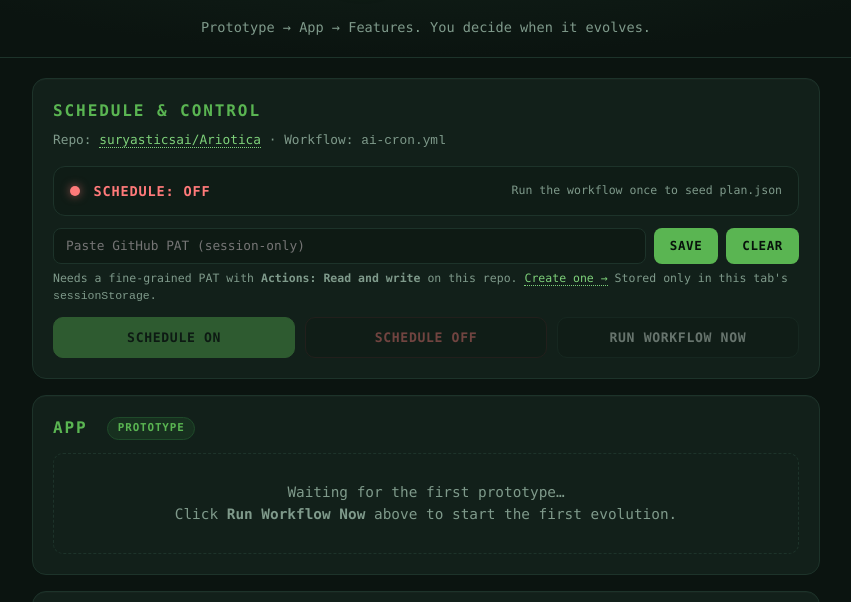
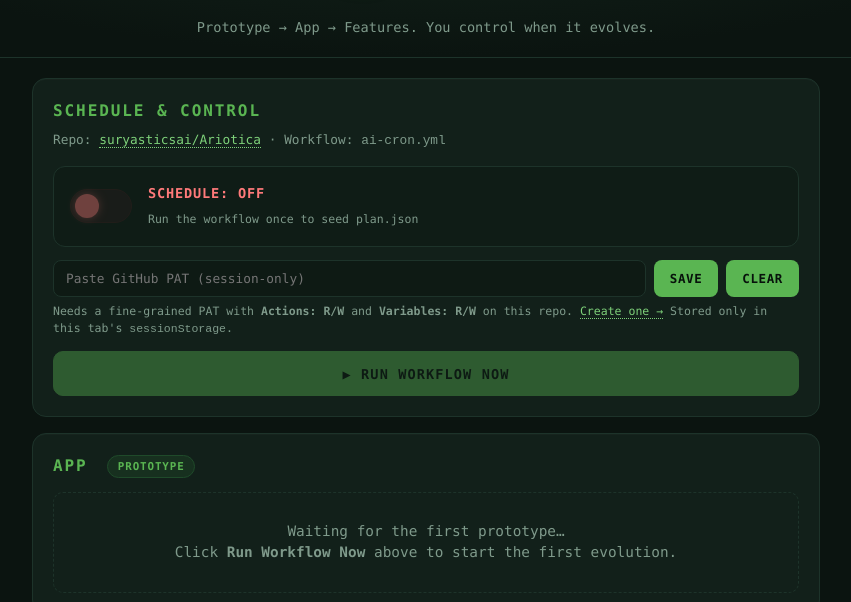
Before and after one commit to suryasticsai/Ariotica, a plain HTML site: page index.html in a window 1280 px wide. Shown: the part 119-721 px from the top of the page, without its empty margins (214-1065 px from the left). Drawn offline with Linux system fonts and the light colour scheme; no server answers.

Commit message:
Update index.html

```diff
--- a/index.html
+++ b/index.html
@@ -42,104 +42,106 @@
     flex-wrap: wrap;
   }
   .brand-logo {
-    width: 84px;
-    height: 84px;
-    object-fit: contain;
+    width: 84px; height: 84px; object-fit: contain;
     filter: drop-shadow(0 0 14px rgba(90,181,82,0.35));
-    background: transparent;
-    border-radius: 12px;
+    background: transparent; border-radius: 12px;
   }
   .brand-name {
-    font-size: 1.4rem;
-    letter-spacing: 0.2em;
-    text-transform: uppercase;
-    color: var(--fg);
-    margin: 0;
-    text-align: left;
+    font-size: 1.4rem; letter-spacing: 0.2em; text-transform: uppercase;
+    color: var(--fg); margin: 0; text-align: left;
   }
   .brand-name .light {
-    display: block;
-    font-size: 0.7rem;
-    letter-spacing: 0.34em;
-    color: var(--accent);
-    margin-top: 0.2rem;
+    display: block; font-size: 0.7rem; letter-spacing: 0.34em;
+    color: var(--accent); margin-top: 0.2rem;
     font-family: ui-monospace, Menlo, monospace;
   }
   .sub {
-    color: var(--muted);
-    margin: 0.85rem 0 0;
-    font-size: 0.85rem;
+    color: var(--muted); margin: 0.85rem 0 0; font-size: 0.85rem;
     font-family: ui-monospace, Menlo, monospace;
   }
 
-  main {
-    max-width: 820px;
-    margin: 0 auto;
-    padding: 1.25rem 1rem 3rem;
-    display: grid;
-    gap: 1rem;
-  }
+  main { max-width: 820px; margin: 0 auto; padding: 1.25rem 1rem 3rem; display: grid; gap: 1rem; }
 
   .card {
-    background: var(--card);
-    border-radius: 14px;
-    padding: 1.25rem;
+    background: var(--card); border-radius: 14px; padding: 1.25rem;
     border: 1px solid var(--line);
     box-shadow: 0 1px 0 rgba(255,255,255,0.02) inset;
   }
   .card h2 {
-    margin-top: 0;
-    font-size: 1rem;
-    letter-spacing: 0.12em;
-    text-transform: uppercase;
-    color: var(--accent);
-    font-family: ui-monospace, Menlo, monospace;
-    font-weight: 600;
+    margin-top: 0; font-size: 1rem; letter-spacing: 0.12em;
+    text-transform: uppercase; color: var(--accent);
+    font-family: ui-monospace, Menlo, monospace; font-weight: 600;
   }
   .meta {
-    color: var(--muted);
-    font-size: 0.8rem;
-    margin: -0.4rem 0 1rem;
+    color: var(--muted); font-size: 0.8rem; margin: -0.4rem 0 1rem;
     font-family: ui-monospace, Menlo, monospace;
   }
   .meta a { color: var(--accent2); text-decoration: none; border-bottom: 1px dotted var(--accent2); }
 
-  /* ---------- Schedule status row ---------- */
+  /* ---------- Schedule toggle row ---------- */
   .sched-row {
-    display: flex;
-    align-items: center;
-    gap: 0.85rem;
-    padding: 0.85rem 1rem;
-    border-radius: 12px;
+    display: flex; align-items: center; gap: 1rem;
+    padding: 1rem; border-radius: 12px;
     border: 1px solid var(--line);
     background: #0f1c16;
     font-family: ui-monospace, Menlo, monospace;
-    font-size: 0.85rem;
     flex-wrap: wrap;
   }
-  .dot {
-    width: 10px; height: 10px; border-radius: 50%;
+
+  /* The toggle switch */
+  .switch {
+    position: relative;
+    display: inline-block;
+    width: 62px;
+    height: 34px;
+    flex-shrink: 0;
+  }
+  .switch input { opacity: 0; width: 0; height: 0; }
+  .slider {
+    position: absolute;
+    cursor: pointer;
+    inset: 0;
+    background: #2a1e1e;
+    border: 1px solid #3a1f1f;
+    border-radius: 34px;
+    transition: 0.25s;
+  }
+  .slider:before {
+    content: "";
+    position: absolute;
+    height: 24px;
+    width: 24px;
+    left: 4px;
+    top: 4px;
     background: var(--danger);
-    box-shadow: 0 0 10px rgba(255,122,122,0.6);
-    flex-shrink: 0;
-    transition: all 0.2s;
+    border-radius: 50%;
+    transition: 0.25s;
+    box-shadow: 0 0 8px rgba(255,122,122,0.6);
   }
-  .sched-row.on .dot {
+  .switch input:checked + .slider {
+    background: #10261a;
+    border-color: #23553a;
+  }
+  .switch input:checked + .slider:before {
+    transform: translateX(28px);
     background: var(--ok);
-    box-shadow: 0 0 10px rgba(158,240,192,0.6);
+    box-shadow: 0 0 10px rgba(158,240,192,0.7);
   }
+  .switch input:disabled + .slider { opacity: 0.4; cursor: not-allowed; }
+
+  .sched-text { flex: 1; min-width: 180px; }
   .sched-label {
-    font-weight: 700;
-    letter-spacing: 0.06em;
-    text-transform: uppercase;
-    color: var(--danger);
+    font-weight: 700; letter-spacing: 0.06em;
+    text-transform: uppercase; font-size: 0.85rem;
+    display: block; margin-bottom: 0.15rem;
   }
-  .sched-row.on .sched-label { color: var(--ok); }
-  .sched-hint { color: var(--muted); font-size: 0.72rem; margin-left: auto; }
+  .sched-label.on  { color: var(--ok); }
+  .sched-label.off { color: var(--danger); }
+  .sched-hint { color: var(--muted); font-size: 0.72rem; }
 
   /* ---------- Token input ---------- */
   .token-row {
-    display: flex; gap: 0.5rem; margin-top: 0.75rem; flex-wrap: wrap;
+    display: flex; gap: 0.5rem; margin-top: 0.85rem; flex-wrap: wrap;
   }
   .token-row input {
     flex: 1; min-width: 240px;
@@ -153,68 +155,41 @@
   }
   .token-row input:focus { outline: 2px solid var(--accent); }
   .token-row button {
-    padding: 0.6rem 1rem;
-    border: 0;
-    border-radius: 8px;
-    background: var(--accent);
-    color: #07120b;
-    font-weight: 700;
-    cursor: pointer;
+    padding: 0.6rem 1rem; border: 0; border-radius: 8px;
+    background: var(--accent); color: #07120b;
+    font-weight: 700; cursor: pointer;
     font-family: ui-monospace, Menlo, monospace;
     font-size: 0.78rem;
-    text-transform: uppercase;
-    letter-spacing: 0.05em;
+    text-transform: uppercase; letter-spacing: 0.05em;
   }
   .token-row button:hover { background: var(--accent2); }
   .token-help {
-    color: var(--muted);
-    font-size: 0.72rem;
-    margin-top: 0.4rem;
+    color: var(--muted); font-size: 0.72rem; margin-top: 0.4rem;
     font-family: ui-monospace, Menlo, monospace;
   }
   .token-help a { color: var(--accent2); text-decoration: none; border-bottom: 1px dotted var(--accent2); }
 
-  /* ---------- Action buttons ---------- */
-  .actions {
-    display: flex; gap: 0.6rem; flex-wrap: wrap; margin-top: 0.75rem;
-  }
-  .actions button {
-    flex: 1;
-    min-width: 180px;
-    padding: 0.75rem 1rem;
+  /* ---------- Run button ---------- */
+  .run-row { margin-top: 0.85rem; }
+  .run-row button {
+    width: 100%;
+    padding: 0.85rem 1rem;
     border-radius: 10px;
-    border: 1px solid var(--line);
-    background: #0e1a14;
-    color: var(--fg);
+    border: 1px solid var(--accent);
+    background: var(--accent);
+    color: #07120b;
     font-family: ui-monospace, Menlo, monospace;
-    font-size: 0.82rem;
+    font-size: 0.85rem;
     font-weight: 700;
-    letter-spacing: 0.05em;
+    letter-spacing: 0.08em;
     text-transform: uppercase;
     cursor: pointer;
     transition: all 0.15s;
   }
-  .actions button:hover:not(:disabled) {
-    background: #16261d;
-    border-color: var(--accent);
-  }
-  .actions button:disabled { opacity: 0.4; cursor: not-allowed; }
-  .actions button.primary {
-    background: var(--accent);
-    color: #07120b;
-    border-color: var(--accent);
-  }
-  .actions button.primary:hover:not(:disabled) { background: var(--accent2); }
-  .actions button.danger {
-    color: var(--danger);
-    border-color: #3a1f1f;
-  }
-  .actions button.danger:hover:not(:disabled) {
-    background: #1e1010;
-    border-color: var(--danger);
-  }
+  .run-row button:hover:not(:disabled) { background: var(--accent2); }
+  .run-row button:disabled { opacity: 0.4; cursor: not-allowed; }
 
-  /* ---------- Feedback toast ---------- */
+  /* ---------- Toast ---------- */
   .toast {
     margin-top: 0.75rem;
     padding: 0.65rem 0.85rem;
@@ -231,82 +206,49 @@
 
   /* ---------- Stage badge ---------- */
   .stage {
-    display: inline-block;
-    padding: 0.15rem 0.6rem;
-    border-radius: 999px;
-    font-size: 0.68rem;
-    font-weight: 700;
-    letter-spacing: 0.08em;
-    text-transform: uppercase;
-    background: #17301f;
-    color: var(--accent);
-    margin-left: 0.5rem;
-    vertical-align: middle;
-    font-family: ui-monospace, Menlo, monospace;
-    border: 1px solid #1f4a2a;
+    display: inline-block; padding: 0.15rem 0.6rem; border-radius: 999px;
+    font-size: 0.68rem; font-weight: 700; letter-spacing: 0.08em;
+    text-transform: uppercase; background: #17301f; color: var(--accent);
+    margin-left: 0.5rem; vertical-align: middle;
+    font-family: ui-monospace, Menlo, monospace; border: 1px solid #1f4a2a;
   }
   .stage.app      { color: var(--warn);  border-color: #5a4a1a; background: #241d0f; }
   .stage.features { color: var(--ok);    border-color: #23553a; background: #10261a; }
 
   /* ---------- Roadmap ---------- */
   ol.roadmap { margin: 0; padding-left: 1.1rem; }
-  ol.roadmap li {
-    margin: 0.4rem 0;
-    font-size: 0.9rem;
-    font-family: ui-monospace, Menlo, monospace;
-  }
+  ol.roadmap li { margin: 0.4rem 0; font-size: 0.9rem; font-family: ui-monospace, Menlo, monospace; }
   ol.roadmap li.done { color: var(--muted); text-decoration: line-through; }
   ol.roadmap li.next { color: var(--accent2); font-weight: 600; }
   ol.roadmap li.todo { color: var(--muted); }
   ol.roadmap li .tag {
-    font-size: 0.68rem;
-    color: var(--muted);
-    margin-right: 0.5rem;
-    text-transform: uppercase;
-    letter-spacing: 0.06em;
+    font-size: 0.68rem; color: var(--muted); margin-right: 0.5rem;
+    text-transform: uppercase; letter-spacing: 0.06em;
   }
 
   /* ---------- Prompt textarea ---------- */
   textarea#prompt {
-    width: 100%;
-    min-height: 220px;
-    background: #0e1a14;
-    color: var(--fg);
-    border: 1px solid var(--line);
-    border-radius: 10px;
-    padding: 0.85rem;
+    width: 100%; min-height: 220px; background: #0e1a14; color: var(--fg);
+    border: 1px solid var(--line); border-radius: 10px; padding: 0.85rem;
     font-family: ui-monospace, SFMono-Regular, Menlo, monospace;
-    font-size: 0.78rem;
-    resize: vertical;
-    line-height: 1.5;
+    font-size: 0.78rem; resize: vertical; line-height: 1.5;
   }
   textarea#prompt:focus { outline: 2px solid var(--accent); }
 
   .copyBar { display: flex; justify-content: flex-end; margin-top: 0.6rem; gap: 0.5rem; }
   .copyBar button {
-    padding: 0.55rem 1.1rem;
-    border: 0;
-    border-radius: 10px;
-    background: var(--accent);
-    color: #07120b;
-    font-weight: 700;
-    letter-spacing: 0.05em;
-    cursor: pointer;
-    font-family: ui-monospace, Menlo, monospace;
-    text-transform: uppercase;
-    font-size: 0.78rem;
+    padding: 0.55rem 1.1rem; border: 0; border-radius: 10px;
+    background: var(--accent); color: #07120b; font-weight: 700;
+    letter-spacing: 0.05em; cursor: pointer;
+    font-family: ui-monospace, Menlo, monospace; text-transform: uppercase; font-size: 0.78rem;
   }
   .copyBar button:hover { background: var(--accent2); }
 
   #app-root { display: grid; gap: 0.75rem; }
   #app-root .placeholder {
-    color: var(--muted);
-    font-size: 0.9rem;
-    text-align: center;
-    padding: 1.75rem 0.5rem;
-    font-family: ui-monospace, Menlo, monospace;
-    border: 1px dashed var(--line);
-    border-radius: 10px;
+    color: var(--muted); font-size: 0.9rem; text-align: center;
+    padding: 1.75rem 0.5rem; font-family: ui-monospace, Menlo, monospace;
+    border: 1px dashed var(--line); border-radius: 10px;
   }
 </style>
 </head>
@@ -325,7 +267,7 @@
       <span class="light">Aigent · <span id="verLabel">v0</span></span>
     </h1>
   </div>
-  <p class="sub">Prototype → App → Features. You decide when it evolves.</p>
+  <p class="sub">Prototype → App → Features. You control when it evolves.</p>
 </header>
 
 <main>
@@ -338,10 +280,16 @@
       · Workflow: <code>ai-cron.yml</code>
     </p>
 
-    <div class="sched-row" id="schedRow">
-      <span class="dot"></span>
-      <span class="sched-label" id="schedLabel">Checking…</span>
-      <span class="sched-hint" id="schedHint">Loading plan.json…</span>
+    <!-- Toggle row -->
+    <div class="sched-row">
+      <label class="switch" title="Toggle auto-schedule">
+        <input type="checkbox" id="schedToggle" disabled />
+        <span class="slider"></span>
+      </label>
+      <div class="sched-text">
+        <span class="sched-label off" id="schedLabel">Schedule: OFF</span>
+        <span class="sched-hint" id="schedHint">Loading…</span>
+      </div>
     </div>
 
     <!-- Token input -->
@@ -357,16 +305,14 @@
       <button id="clearTokenBtn" type="button">Clear</button>
     </div>
     <p class="token-help">
-      Needs a fine-grained PAT with <strong>Actions: Read and write</strong> on this repo.
+      Needs a fine-grained PAT with <strong>Actions: R/W</strong> and <strong>Variables: R/W</strong> on this repo.
       <a href="https://github.com/settings/tokens?type=beta" target="_blank" rel="noopener">Create one →</a>
       Stored only in this tab's <code>sessionStorage</code>.
     </p>
 
-    <!-- Actions -->
-    <div class="actions">
-      <button id="enableBtn"  class="primary" type="button" disabled>Schedule ON</button>
-      <button id="disableBtn" class="danger"  type="button" disabled>Schedule OFF</button>
-      <button id="runBtn"                     type="button" disabled>Run Workflow Now</button>
+    <!-- Run button -->
+    <div class="run-row">
+      <button id="runBtn" type="button" disabled>▶ Run Workflow Now</button>
     </div>
 
     <div class="toast" id="toast"></div>
@@ -421,22 +367,20 @@
   const verLabel   = document.getElementById('verLabel');
   const stageBadge = document.getElementById('stageBadge');
 
-  const schedRow   = document.getElementById('schedRow');
-  const schedLabel = document.getElementById('schedLabel');
-  const schedHint  = document.getElementById('schedHint');
+  const schedToggle = document.getElementById('schedToggle');
+  const schedLabel  = document.getElementById('schedLabel');
+  const schedHint   = document.getElementById('schedHint');
 
-  const tokenInput   = document.getElementById('tokenInput');
-  const saveTokenBtn = document.getElementById('saveTokenBtn');
-  const clearTokenBtn= document.getElementById('clearTokenBtn');
-  const enableBtn    = document.getElementById('enableBtn');
-  const disableBtn   = document.getElementById('disableBtn');
-  const runBtn       = document.getElementById('runBtn');
-  const toast        = document.getElementById('toast');
+  const tokenInput    = document.getElementById('tokenInput');
+  const saveTokenBtn  = document.getElementById('saveTokenBtn');
+  const clearTokenBtn = document.getElementById('clearTokenBtn');
+  const runBtn        = document.getElementById('runBtn');
+  const toast         = document.getElementById('toast');
 
   document.getElementById('repoLink').href =
     'https://github.com/' + OWNER + '/' + REPO;
 
-  /* ---------------- Toast helper ---------------- */
+  /* ---------------- Toast ---------------- */
   let toastTimer;
   function showToast(msg, kind) {
     toast.textContent = msg;
@@ -445,16 +389,16 @@
     toastTimer = setTimeout(() => toast.classList.remove('show'), 5000);
   }
 
-  /* ---------------- Token handling ---------------- */
-  function getToken() {
-    return sessionStorage.getItem('gh_pat') || '';
-  }
+  /* ---------------- Token ---------------- */
+  function getToken() { return sessionStorage.getItem('gh_pat') || ''; }
+
   function refreshButtons() {
     const has = !!getToken();
-    enableBtn.disabled  = !has;
-    disableBtn.disabled = !has;
-    runBtn.disabled     = !has;
+    runBtn.disabled = !has;
+    // The toggle only becomes interactive when a token exists
+    schedToggle.disabled = !has;
   }
+
   saveTokenBtn.addEventListener('click', () => {
     const t = tokenInput.value.trim();
     if (!t) { showToast('Paste a token first.', 'err'); return; }
@@ -464,13 +408,14 @@
     showToast('Token saved for this tab.', 'ok');
     syncScheduleFromGitHub();
   });
+
   clearTokenBtn.addEventListener('click', () => {
     sessionStorage.removeItem('gh_pat');
     refreshButtons();
     showToast('Token cleared.', 'info');
   });
 
-  /* ---------------- GitHub API helpers ---------------- */
+  /* ---------------- GitHub API ---------------- */
   async function gh(path, opts) {
     opts = opts || {};
     const headers = Object.assign({
@@ -485,29 +430,39 @@
     return { ok: res.ok, status: res.status, data };
   }
 
+  /* ---------------- UI update for schedule state ---------------- */
+  function setScheduleUI(on, hint) {
+    schedToggle.checked = !!on;
+    schedLabel.textContent = 'Schedule: ' + (on ? 'ON' : 'OFF');
+    schedLabel.className = 'sched-label ' + (on ? 'on' : 'off');
+    schedHint.textContent = hint || '';
+  }
+
   /* ---------------- Read current schedule from GitHub ---------------- */
   async function syncScheduleFromGitHub() {
     if (!getToken()) return;
     const r = await gh(`/repos/${OWNER}/${REPO}/actions/variables/${VAR_NAME}`);
     if (r.ok && r.data && r.data.value === 'true') {
-      setScheduleUI(true, 'Live from GitHub');
+      setScheduleUI(true, 'Live from GitHub — cron runs every 15 min');
     } else if (r.status === 404) {
-      setScheduleUI(false, 'Variable not set → paused');
+      setScheduleUI(false, 'Live from GitHub — variable not set, schedule paused');
     } else if (!r.ok) {
       schedHint.textContent = 'GitHub API: ' + r.status;
     }
   }
 
-  function setScheduleUI(on, hint) {
-    schedRow.classList.toggle('on', !!on);
-    schedLabel.textContent = 'Schedule: ' + (on ? 'ON' : 'OFF');
-    schedHint.textContent = hint || '';
-  }
+  /* ---------------- Toggle handler ---------------- */
+  schedToggle.addEventListener('change', async () => {
+    const wantOn = schedToggle.checked;
 
-  /* ---------------- Enable / Disable schedule ---------------- */
-  enableBtn.addEventListener('click', async () => {
-    enableBtn.disabled = disableBtn.disabled = runBtn.disabled = true;
-    // Try update first; if 404, create.
+    // Lock while talking to GitHub
+    schedToggle.disabled = true;
+    setScheduleUI(wantOn, 'Updating…');
+
+    let ok = false;
+
+    if (wantOn) {
+      // Try PATCH first, fall back to POST if the variable doesn't exist yet
       let r = await gh(`/repos/${OWNER}/${REPO}/actions/variables/${VAR_NAME}`, {
         method: 'PATCH',
         headers: { 'Content-Type': 'application/json' },
@@ -520,33 +475,40 @@
           body: JSON.stringify({ name: VAR_NAME, value: 'true' }),
         });
       }
-    refreshButtons();
-    if (r.ok || r.status === 201 || r.status === 204) {
-      setScheduleUI(true, 'Set via API — cron will now run every 15 min');
+      ok = r.ok || r.status === 201 || r.status === 204;
+
+      if (ok) {
+        setScheduleUI(true, 'Enabled — cron runs every 15 min');
         showToast('Schedule turned ON.', 'ok');
       } else {
+        setScheduleUI(false, 'Failed');
         showToast('Failed: ' + r.status + ' ' + JSON.stringify(r.data), 'err');
       }
-  });
-
-  disableBtn.addEventListener('click', async () => {
-    enableBtn.disabled = disableBtn.disabled = runBtn.disabled = true;
+    } else {
+      // DELETE the variable — effectively "false"
       const r = await gh(`/repos/${OWNER}/${REPO}/actions/variables/${VAR_NAME}`, {
         method: 'DELETE',
       });
-    refreshButtons();
-    if (r.ok || r.status === 204 || r.status === 404) {
-      setScheduleUI(false, 'Variable deleted — schedule paused');
+      ok = r.ok || r.status === 204 || r.status === 404;
+
+      if (ok) {
+        setScheduleUI(false, 'Disabled — manual runs only');
         showToast('Schedule turned OFF.', 'ok');
       } else {
+        setScheduleUI(true, 'Failed');
         showToast('Failed: ' + r.status + ' ' + JSON.stringify(r.data), 'err');
       }
+    }
+
+    schedToggle.disabled = false;
+    refreshButtons();
   });
 
-  /* ---------------- Run workflow now ---------------- */
+  /* ---------------- Run workflow ---------------- */
   runBtn.addEventListener('click', async () => {
     runBtn.disabled = true;
-    runBtn.textContent = 'Dispatching…';
+    const old = runBtn.textContent;
+    runBtn.textContent = '▶ Dispatching…';
     const r = await gh(
       `/repos/${OWNER}/${REPO}/actions/workflows/${WORKFLOW}/dispatches`,
       {
@@ -555,7 +517,7 @@
         body: JSON.stringify({ ref: 'main' }),
       }
     );
-    runBtn.textContent = 'Run Workflow Now';
+    runBtn.textContent = old;
     refreshButtons();
     if (r.status === 204) {
       showToast('Workflow dispatched. Check the Actions tab in ~30s.', 'ok');
@@ -574,8 +536,10 @@
       if (!res.ok) throw new Error('HTTP ' + res.status);
       const plan = await res.json();
 
+      // Reflect plan.json state; if a token is present, the GitHub
+      // sync that runs right after will override with the live value.
       setScheduleUI(!!plan.scheduleEnabled,
-        plan.scheduleEnabled ? 'Runs every 15 min' : 'Paused');
+        plan.scheduleEnabled ? 'Runs every 15 min' : 'Paused — manual runs only');
 
       stageBadge.textContent = plan.stage || 'prototype';
       stageBadge.className = 'stage ' + (plan.stage || 'prototype');
@@ -619,8 +583,7 @@
 
   /* ---------------- Boot ---------------- */
   refreshButtons();
-  loadPlan();
-  syncScheduleFromGitHub();
+  loadPlan().then(syncScheduleFromGitHub);
 })();
 </script>
 </body>
```
Lines whose indentation alone changed are shown as unchanged.
